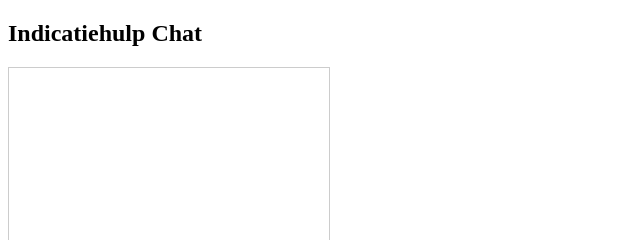
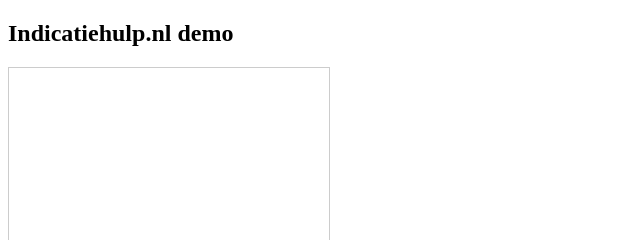
Before and after one commit to zorginkopen/chatindicatie, a plain HTML site: page index.html in a window 1280 px wide. Shown: the top 240 px of the page, 0-640 px from the left. Drawn offline with Linux system fonts and the light colour scheme.

Commit message:
Update index.html

```diff
--- a/index.html
+++ b/index.html
@@ -6,7 +6,7 @@
     <title>Indicatiehulp.nl demo</title>
 </head>
 <body>
-    <h2>Indicatiehulp Chat</h2>
+    <h2>Indicatiehulp.nl demo</h2>
     <div id="chatbox" style="border:1px solid #ccc; padding:10px; width:300px; height:300px; overflow:auto;"></div>
     <input type="text" id="messageInput" placeholder="Typ je vraag..." style="width:240px;">
     <button onclick="sendMessage()">Verstuur</button>
```
